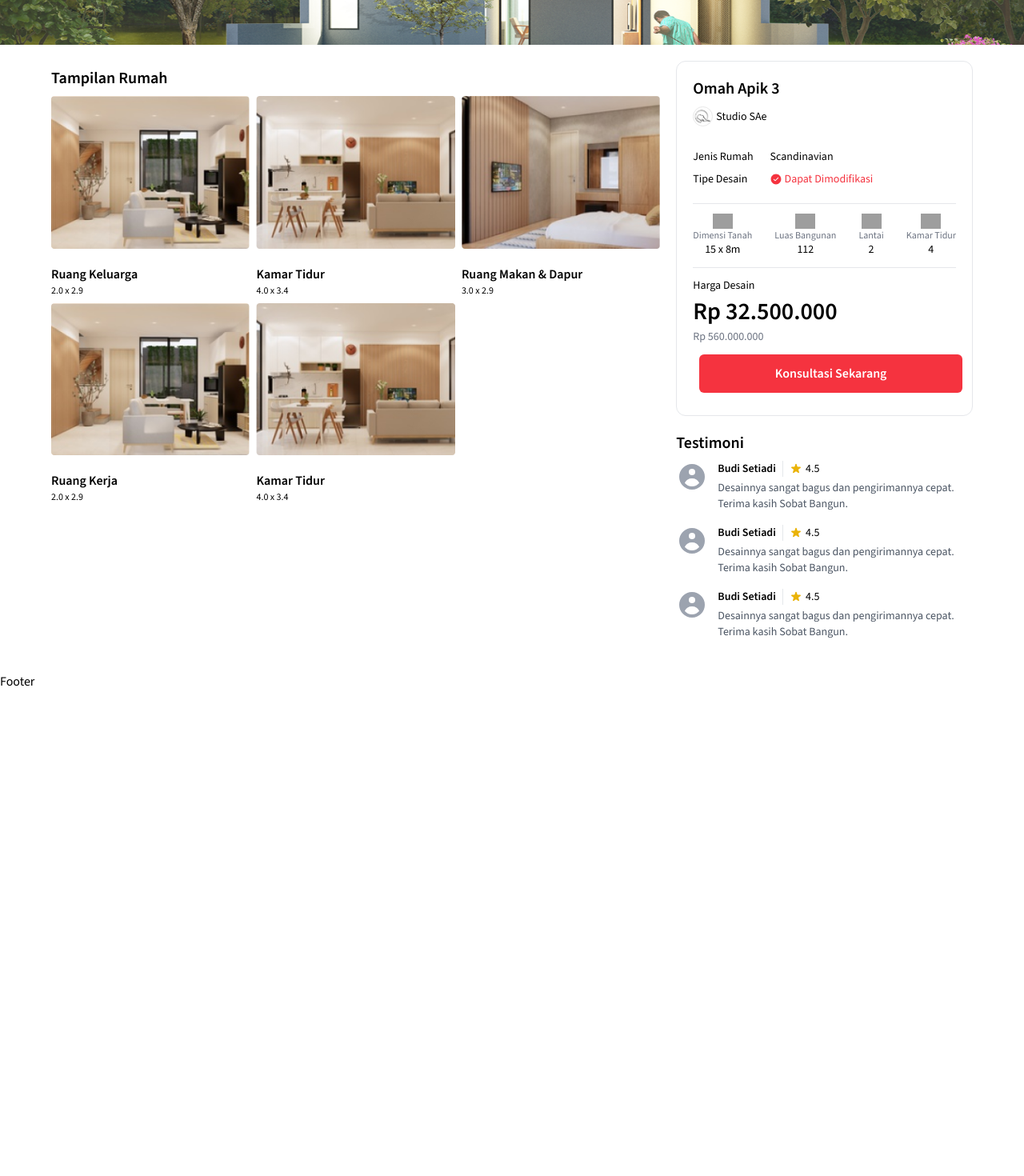
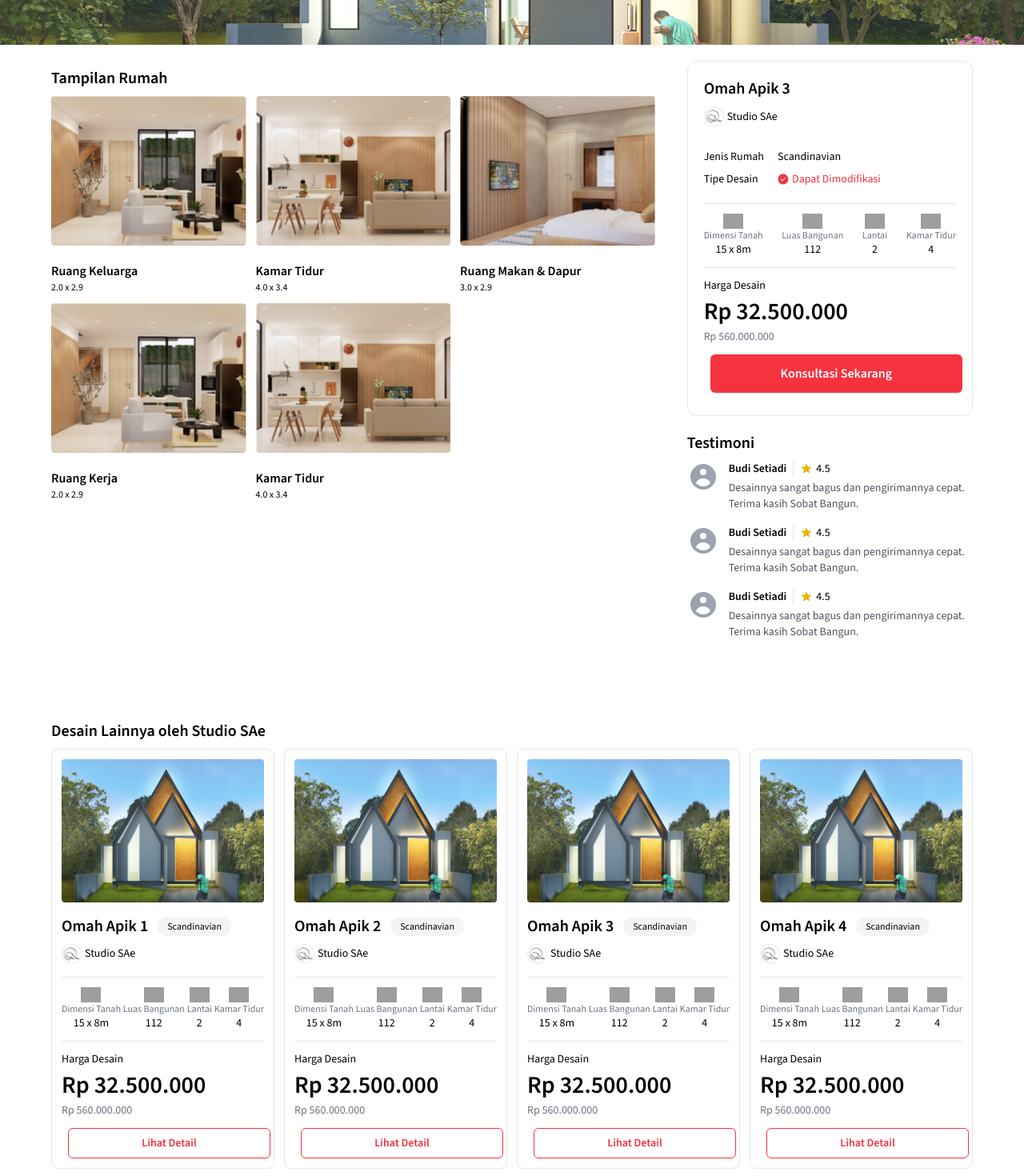
Before and after one commit to bagusfaize/sobat-bangun, a Next.js app: page / in a window 1280 px wide. Shown: the part 460-1930 px from the top of the page at 80% size. Before the commit the page ends 1324 px from the top, so only its background shows below. Built offline with nearby package versions, Linux system fonts and the light colour scheme; grey boxes are pictures that could not be loaded.

Commit message:
add desain lainnya section

```diff
--- a/src/app/page.tsx
+++ b/src/app/page.tsx
@@ -1,26 +1,26 @@
-import { Breadcumbs, Container, MainTitle, ImageCarousel, ImageCard, DetailsCard, Review } from '@/components'
+import { Breadcumbs, Container, MainTitle, ImageCarousel, ImageCard, DetailsCard, Review, ImageWithDetails } from '@/components'
 import { designDetails } from '@/utils/constant'
 
 export default function Home() {
-  const {details, images, reviews} = designDetails;
+  const { details, images, reviews, suggestions } = designDetails;
   return (
     <div className="content">
       <Breadcumbs />
       <ImageCarousel />
       <Container>
-        <div className="grid grid-cols-12 gap-5 py-5">
+        <div className="grid grid-cols-12 gap-10 my-5">
           <div className="col-span-8">
             <MainTitle title="Tampilan Rumah" />
-            <div className="grid grid-cols-12 gap-2">
+            <div className="grid grid-cols-12 gap-3">
               {
                 images.map(item => {
-                  return(
+                  return (
                     <div className="col-span-4">
                       <ImageCard
                         title={item.title}
                         desc={item.desc}
                         imagePath={item.imagePath}
-                        />
+                      />
                     </div>
                   )
                 })
@@ -33,7 +33,7 @@ export default function Home() {
               <MainTitle title="Testimoni" />
               {
                 reviews.map(item => {
-                  return(
+                  return (
                     <Review
                       username={item.username}
                       star={item.star}
@@ -45,6 +45,20 @@ export default function Home() {
             </div>
           </div>
         </div>
+        <div className="mt-20 mb-5">
+          <MainTitle title="Desain Lainnya oleh Studio SAe" className="mb-5" />
+          <div className="grid grid-cols-12 gap-3">
+            {
+              suggestions.map(item => {
+                return (
+                  <div className="col-span-3">
+                    <ImageWithDetails details={item} />
+                  </div>
+                )
+              })
+            }
+          </div>
+        </div>
       </Container>
     </div>
   )
```
